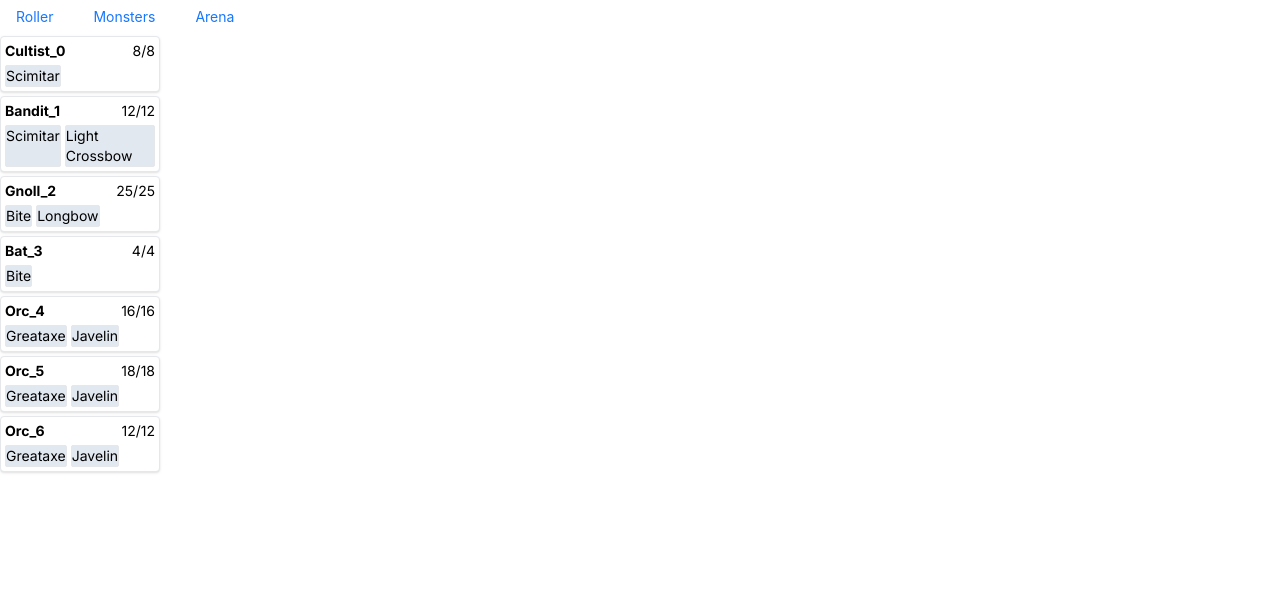
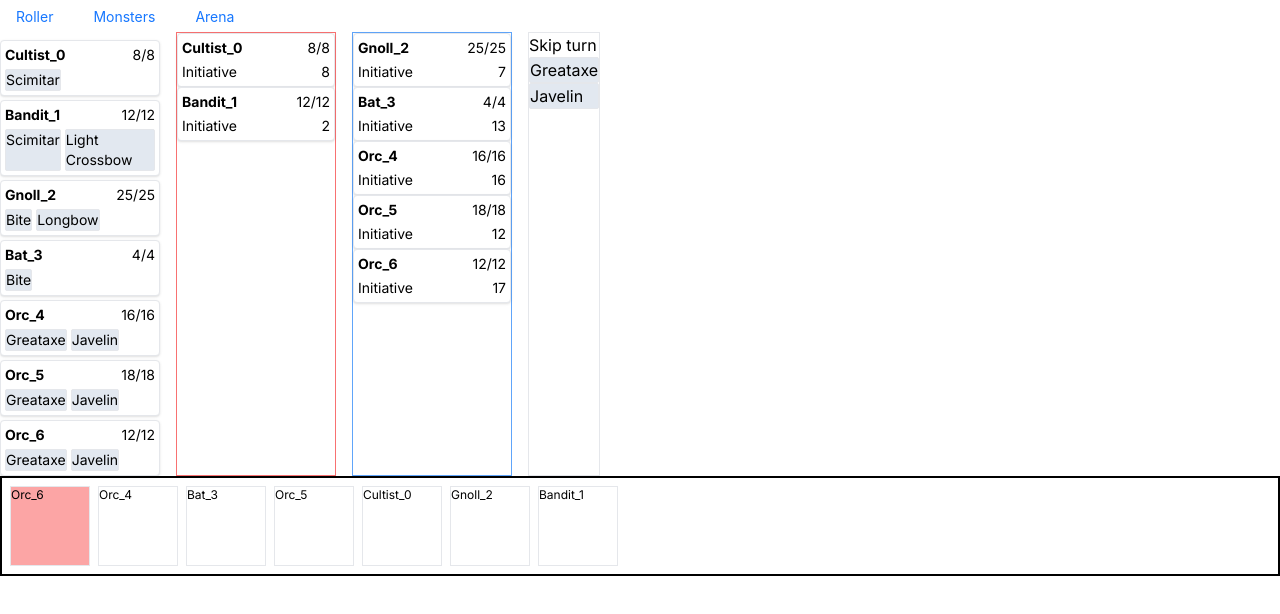
Before and after one commit to crianonim/dnd-next, a Next.js app: page /arena in a window 1280 px wide. Shown: the top 614 px of the page. Built offline with nearby package versions, Linux system fonts and the light colour scheme.

Commit message:
basic queue

```diff
--- a/src/app/arena/page.tsx
+++ b/src/app/arena/page.tsx
@@ -6,10 +6,13 @@ import {
   AttackResult,
   attackResultToString,
   applyDamage,
+  Combatant,
+  enterCombat,
 } from "@/game/entity";
 import { AttackAction } from "@/game/monsters";
+import _ from "lodash";
 
-import React, { useEffect, useState } from "react";
+import React, { useEffect, useMemo, useState } from "react";
 
 function EntityView({
   entity,
@@ -59,21 +62,84 @@ function EntityView({
   );
 }
 
+function CombatantViewMini({ combatant }: { combatant: Combatant }) {
+  return (
+    <div
+      className={
+        "gap-1 flex flex-col text-sm border rounded shadow p-1 " +
+        (combatant.entity.state == "active"
+          ? "bg-white"
+          : "bg-slate-700 text-white opacity-50")
+      }
+    >
+      <div className="flex gap-1 justify-between">
+        {" "}
+        <span className="font-bold ">{combatant.entity.name}</span>
+        <span>
+          {combatant.entity.currentHP}/{combatant.entity.maxHP}
+        </span>
+      </div>
+      <div className="flex gap-1 justify-between">
+        Initiative <span className="">{combatant.initiative}</span>
+      </div>
+    </div>
+  );
+}
+
 const getEntityByName = (
   name: string,
   entities: Entity[]
 ): Entity | undefined => entities.find((e) => e.name === name);
 
+const nextCombatant = (combatants: Combatant[], current: string): string => {
+  const index = combatants.findIndex((c) => c.entity.name === current) + 1;
+  const newIndex = index >= combatants.length ? 0 : index;
+  const newCurrent: Combatant = combatants[newIndex];
+  console.log(newCurrent.entity.name);
+  return newCurrent.entity.name;
+};
 export default function Arena() {
   const [defender, setDefender] = useState<string | null>(null);
   const [entities, setEntities] = useState<Entity[]>([]);
+  const [combatants, setCombatants] = useState<Combatant[]>([]);
+  const [current, setCurrent] = useState<string | null>(null);
+  const [attackAction, setAttackAction] = useState<AttackAction | null>(null);
+  console.log({ combatants }, { entities });
   const [result, setResult] = useState<AttackResult | null>(null);
   useEffect(() => setEntities(generateEntities()), []);
+  useEffect(() => {
+    const combatants = entities.map((e) =>
+      enterCombat(
+        e,
+        ["Gnoll_4", "Cultist_0", "Bandit_1"].includes(e.name) ? "red" : "blue"
+      )
+    );
+    setCombatants(combatants);
+    setCurrent(
+      _.sortBy(combatants, "initiative").toReversed()[0]?.entity.name || null
+    );
+  }, [entities]);
   const defenderEntity = defender && getEntityByName(defender, entities);
+  const queue: Combatant[] = useMemo(
+    () =>
+      _.sortBy(
+        combatants.filter((c) => c.entity.state === "active"),
+        "initiative"
+      ).toReversed(),
+    [combatants]
+  );
+  const currentCombatant: Combatant | null = useMemo(
+    () => combatants.find((c) => c.entity.name === current) || null,
+    [current]
+  );
+  console.log({ attackAction });
   return (
-    <div>
-      <div className="text-sm">{result && attackResultToString(result)}</div>
+    <div className="flex flex-col">
+      <div className="flex gap-4">
         <div className="flex flex-col gap-1 w-40">
+          <div className="text-sm ">
+            {result && attackResultToString(result)}
+          </div>
           <div>
             {defenderEntity && (
               <div className="flex flex-col gap-1 border rounded border-red-500 p-1">
@@ -112,6 +178,86 @@ export default function Arena() {
               />
             ))}
         </div>
+        <div className="flex flex-col gap-1 w-40 border border-red-400">
+          <div>
+            {combatants
+              .filter((c) => c.team == "red")
+              .map((c) => (
+                <div
+                  key={c.entity.name}
+                  onClick={() => {
+                    if (attackAction) {
+                      const result = attackEntity(c.entity, attackAction);
+                      setResult(result);
+                      if (result.type === "success") {
+                        const newDefender = applyDamage(result, c.entity);
+                        console.log("IN DAMAGE", newDefender);
+                        setEntities((prev) =>
+                          prev.map((d) =>
+                            d.name === newDefender.name ? newDefender : d
+                          )
+                        );
+                      }
+                      if (current) setCurrent(nextCombatant(queue, current));
+
+                      setAttackAction(null);
+                    }
+                  }}
+                >
+                  <CombatantViewMini combatant={c} />
+                </div>
+              ))}
+          </div>
+        </div>
+        <div className="flex flex-col gap-1 w-40 border border-blue-400">
+          <div>
+            {combatants
+              .filter((c) => c.team == "blue")
+              .map((c) => (
+                <CombatantViewMini key={c.entity.name} combatant={c} />
+              ))}
+          </div>
+        </div>
+        <div className="flex flex-col gap-1 border">
+          <div>
+            <button
+              onClick={() => {
+                if (current) setCurrent(nextCombatant(queue, current));
+              }}
+            >
+              Skip turn
+            </button>
+            {currentCombatant &&
+              currentCombatant.entity.attacks.map((attack) => (
+                <div
+                  className={
+                    " bg-slate-200 border rounded-sm cursor-pointer " +
+                    (attack.name === attackAction?.name
+                      ? "border-2 border-black"
+                      : "")
+                  }
+                  key={attack.name}
+                  onClick={() => setAttackAction(attack)}
+                >
+                  {attack.name}
+                </div>
+              ))}
+          </div>
+        </div>
+      </div>
+      <div className="flex gap-2 border-2 border-black p-2">
+        {queue.map((c) => (
+          <div
+            className={
+              "w-20 border text-xs h-20 " +
+              (c.entity.name === current ? "bg-red-300" : "bg-white")
+            }
+            key={c.entity.name}
+          >
+            {c.entity.name}
+          </div>
+        ))}
+      </div>
     </div>
   );
 }
--- a/src/game/entity.ts
+++ b/src/game/entity.ts
@@ -4,8 +4,10 @@ import {
   DamageType,
   Monster,
   attackActionSchema,
+  calculateMod,
   getMonsterByName,
   isAttackAction,
+  monsterSchema,
 } from "./monsters";
 import _ from "lodash";
 import * as roll from "./roll";
@@ -22,6 +24,7 @@ const entitySchema = z.object({
   currentHP: z.number().int(),
   monsterName: z.string(),
   attacks: z.array(attackActionSchema),
+  monster: monsterSchema,
 });
 
 const generateMonsterName = (m: Monster, id: string): string => m.name + id;
@@ -37,6 +40,7 @@ export const spawnMonster = (m: Monster, id: string): Entity => {
     ac: m.armor_class.reduce((acc, cur) => Math.max(cur.value, acc), 0),
     monsterName: m.name,
     attacks: m.actions ? m.actions.filter(isAttackAction) : [],
+    monster: m,
   };
 };
 export type Entity = z.infer<typeof entitySchema>;
@@ -45,6 +49,26 @@ export const generateEntities: () => Entity[] = () =>
   ["Cultist", "Bandit", "Gnoll", "Bat", "Orc", "Orc", "Orc"]
     .map(getMonsterByName)
     .map((m, i) => spawnMonster(m, "_" + i));
+
+const teamSchema = z.union([z.literal("red"), z.literal("blue")]);
+
+export type Team = z.infer<typeof teamSchema>;
+
+export const combatantSchema = z.object({
+  entity: entitySchema,
+  hasActed: z.boolean(),
+  initiative: z.number(),
+  team: teamSchema,
+});
+
+export type Combatant = z.infer<typeof combatantSchema>;
+
+export const enterCombat = (entity: Entity, team: Team): Combatant => ({
+  entity,
+  team,
+  hasActed: false,
+  initiative: calculateMod(entity.monster.dexterity) + roll.roll(roll.d20()),
+});
 
 export type AttackResult =
   | { type: "failure"; attackTotal: number }
```
Lines whose indentation alone changed are shown as unchanged.
